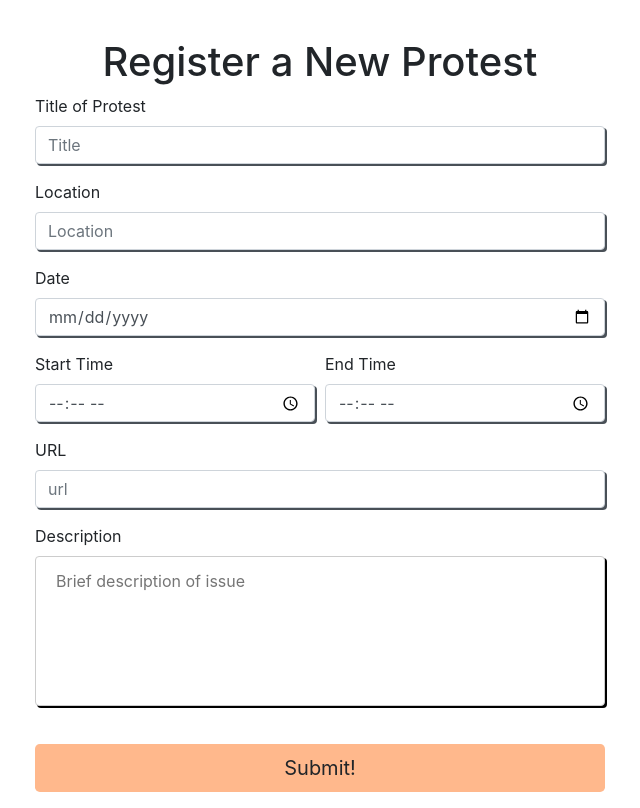
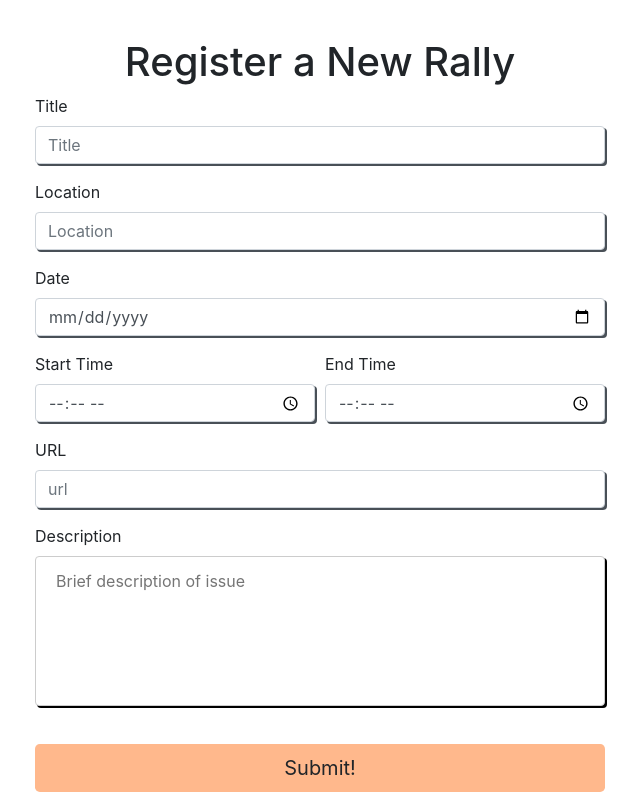
Before and after one commit to kareemassad/Empower, a Flask app: page /rally_form in a window 1280 px wide. Shown: the whole page, without its empty margins (320-960 px from the left). Run offline with Flask 2, Linux system fonts and the light colour scheme; parts of the project's set-up code (start-up, migrations or seed data) failed here and were passed over; some libraries are stand-ins or nearby versions.

Commit message:
RALLY not PROTEST

```diff
--- a/templates/rally_form.html
+++ b/templates/rally_form.html
@@ -14,14 +14,14 @@
 <body>
     <div class="container newContainer">
         <div class="row justify-content-center newContainer">
-            <h1>Register a New Protest</h1>
+            <h1>Register a New Rally</h1>
         </div>
 
         <div class="row d-flex justify-content-center">
 
             <form action="/new_rally" method="POST" style="width:50%">
                 <div class="form-group">
-                    <label for="title">Title of Protest</label>
+                    <label for="title">Title</label>
                     <input class="form-control" type="text" name="title" id="title" placeholder="Title" required>
                 </div>
                 <div class="form-group">
```
